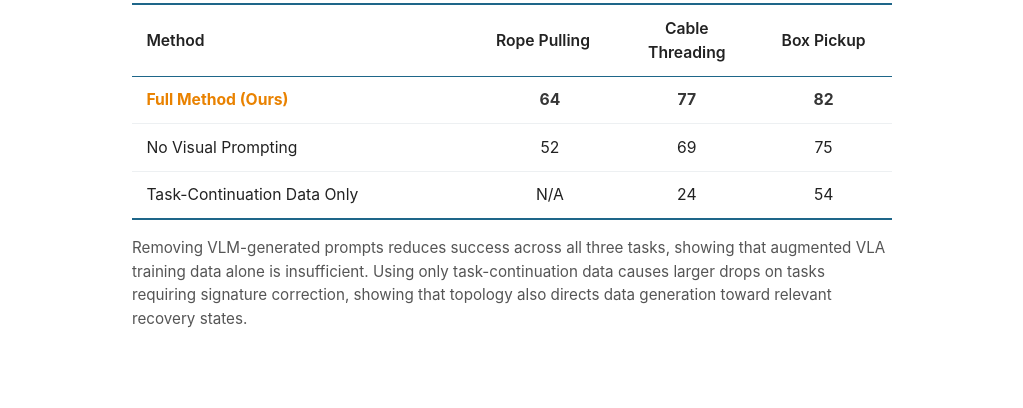
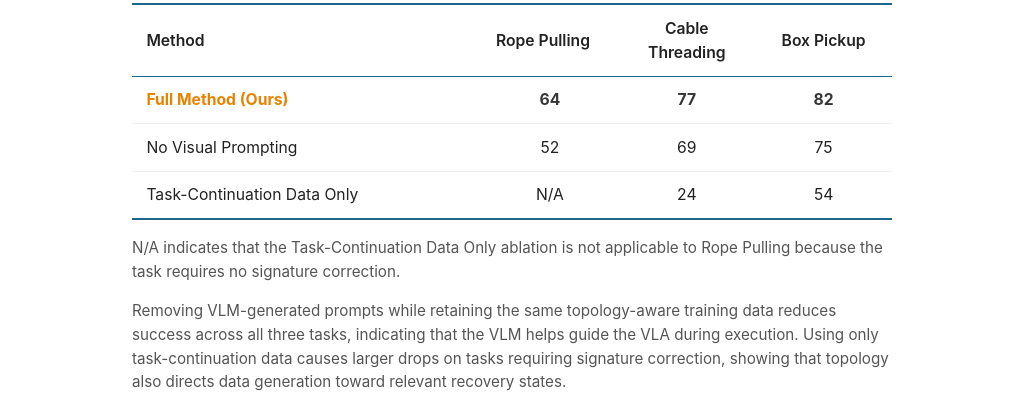
Before and after one commit to Topology-VLA/Topology-VLA.github.io, a plain HTML site: page index.html in a window 1280 px wide. Shown: the part 4054-4462 px from the top of the page, without its empty margins (128-1151 px from the left). Drawn offline with Linux system fonts and the light colour scheme.

Commit message:
Clarify ablation applicability and VLM guidance

```diff
--- a/index.html
+++ b/index.html
@@ -211,7 +211,10 @@
             </table>
           </div>
           <p class="results-summary">
-            Removing VLM-generated prompts reduces success across all three tasks, showing that augmented VLA training data alone is insufficient. Using only task-continuation data causes larger drops on tasks requiring signature correction, showing that topology also directs data generation toward relevant recovery states.
+            N/A indicates that the Task-Continuation Data Only ablation is not applicable to Rope Pulling because the task requires no signature correction.
+          </p>
+          <p class="results-summary">
+            Removing VLM-generated prompts while retaining the same topology-aware training data reduces success across all three tasks, indicating that the VLM helps guide the VLA during execution. Using only task-continuation data causes larger drops on tasks requiring signature correction, showing that topology also directs data generation toward relevant recovery states.
           </p>
         </div>
       </div>
```
